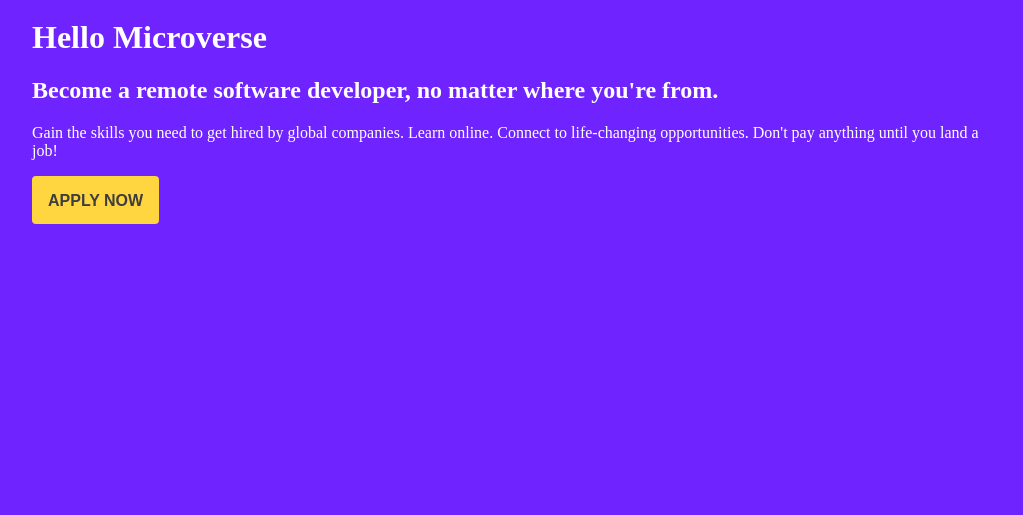
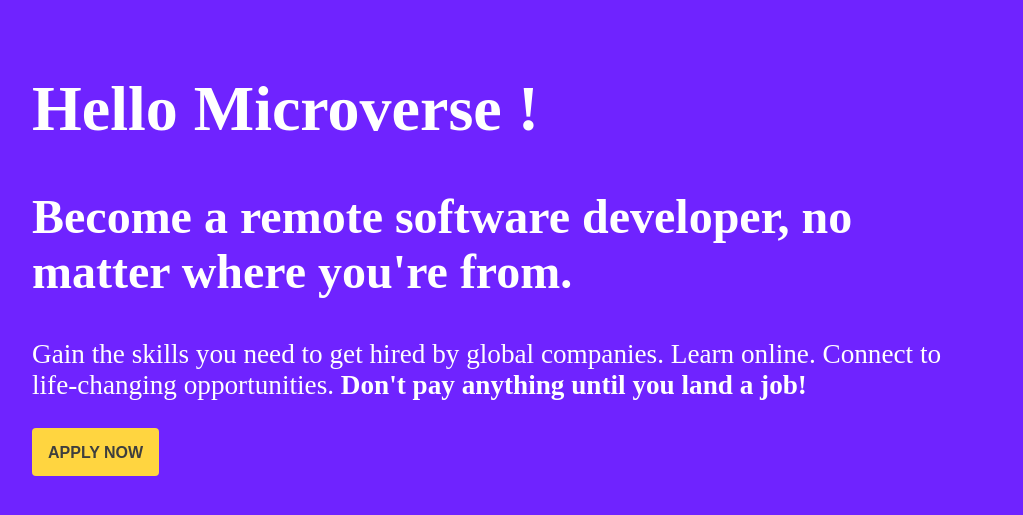
Before and after one commit to Mihndim2020/Hello-Microverse, a website: page index.html in a window 1280 px wide. Shown: the part 95-610 px from the top of the page, without its empty margins (128-1151 px from the left). Drawn offline with Linux system fonts and the light colour scheme.

Commit message:
Bold call to action text

```diff
--- a/index.html
+++ b/index.html
@@ -23,9 +23,9 @@
     </div>
   </header>
   <main>
-    <h1>Hello Microverse</h1>
+    <h1 class="page-title">Hello Microverse !</h1>
     <h2>Become a remote software developer, no matter where you're from.</h2>
-    <p>Gain the skills you need to get hired by global companies. Learn online. Connect to life-changing opportunities. Don't pay anything until you land a job!</p>
+    <p class="content">Gain the skills you need to get hired by global companies. Learn online. Connect to life-changing opportunities. <span class="bolded">Don't pay anything until you land a job!</span></p>
     <button class="apply-button1">APPLY NOW</button>
   </main>
   <footer>
--- a/styles/styles.css
+++ b/styles/styles.css
@@ -43,3 +43,20 @@
   border: 0;
   border-radius: 4px;
 }
+
+h1 {
+  font-size: 4rem;
+  padding-top: 2rem;
+}
+
+h2 {
+  font-size: 3rem;
+}
+
+.content {
+  font-size: 1.7rem;
+}
+
+.bolded {
+  font-weight: 900;
+}
```
